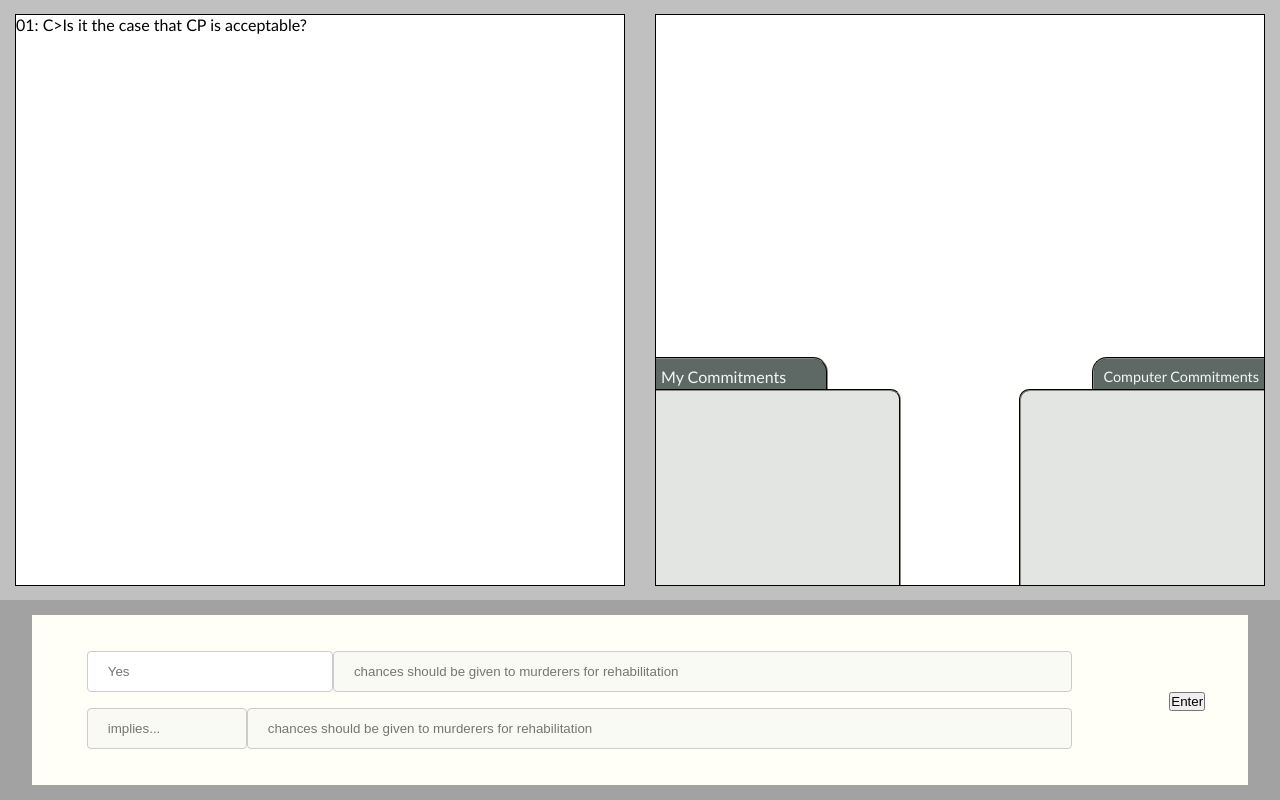
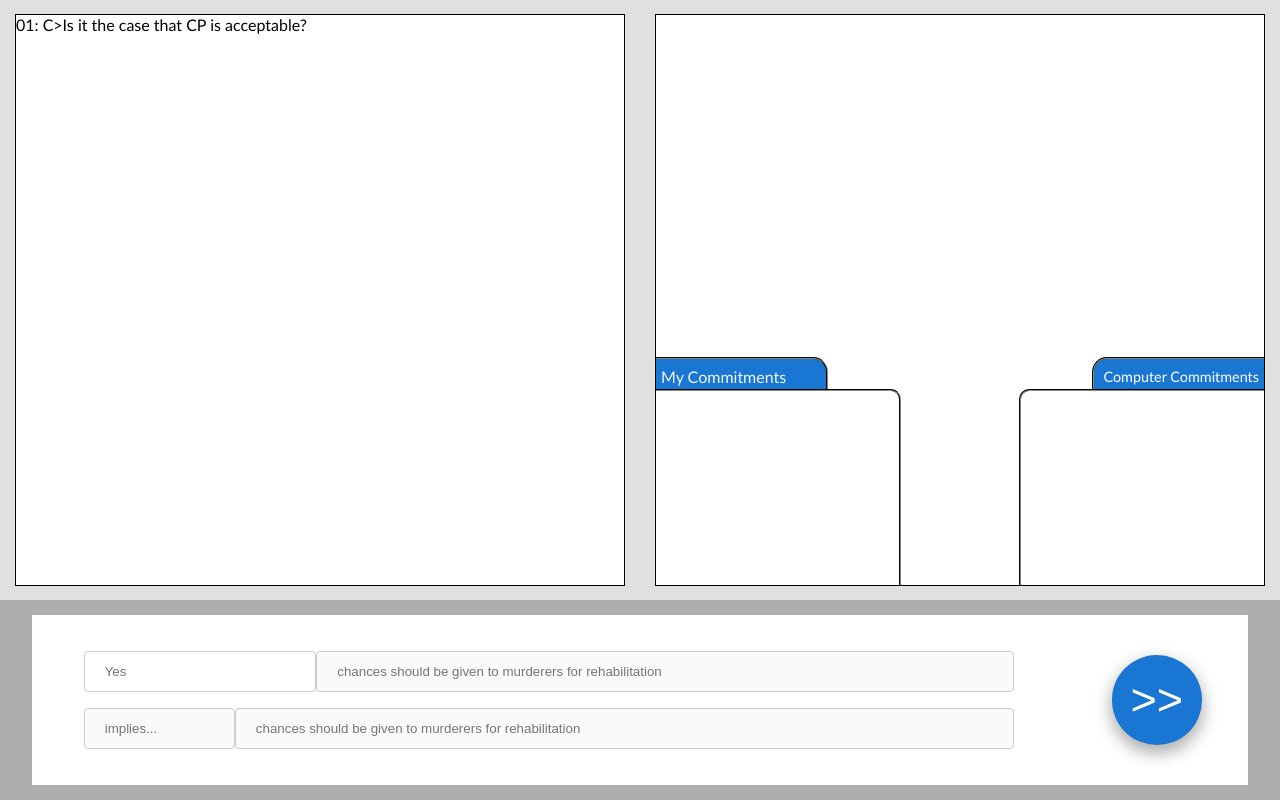
Before and after one commit to dji501/HumanComputerDebate, a React app: page / in a window 1280 px wide. Built offline with nearby package versions, Linux system fonts and the light colour scheme.

Commit message:
Improve styling of page. Refactor css. Apply colour scheme. #23

```diff
--- a/src/scripts/debatingSystemInterface.js
+++ b/src/scripts/debatingSystemInterface.js
@@ -159,33 +159,19 @@ export class DebatingSystemInterface extends React.Component{
         }
     }
 
-    handleStudentTabClick(event) {
+    handleTabClick(event) {
         if (event.target.tagName === "P") {
             event.target = event.target.parentElement;
         }
 
-        if (event.target.className ===  "debatehistorytree__studentcs__tab__clicked") {
-            event.target.className = "debatehistorytree__studentcs__tab";
-            event.target.nextSibling.className = "debatehistorytree__studentcs__store";
+        if (event.target.classList.contains("debatehistorytree__tab__clicked")) {
+            event.target.classList.remove("debatehistorytree__tab__clicked");
+            event.target.nextSibling.classList.remove("debatehistorytree__store__HIDDEN");
         } else {
-            event.target.className =  "debatehistorytree__studentcs__tab__clicked";
-            event.target.nextSibling.className = "debatehistorytree__studentcs__store__HIDDEN";
+            event.target.classList.add("debatehistorytree__tab__clicked");
+            event.target.nextSibling.classList.add("debatehistorytree__store__HIDDEN");
         }
 
-    }
-
-    handleComputerTabClick(event) {
-        if (event.target.tagName === "P") {
-            event.target = event.target.parentElement;
-        }
-
-        if (event.target.className ===  "debatehistorytree__computercs__tab__clicked") {
-            event.target.className = "debatehistorytree__computercs__tab";
-            event.target.nextSibling.className = "debatehistorytree__computercs__store";
-        } else {
-            event.target.className =  "debatehistorytree__computercs__tab__clicked";
-            event.target.nextSibling.className = "debatehistorytree__computercs__store__HIDDEN";
-        }
     }
 
     clearInput(event) {
@@ -215,8 +201,8 @@ export class DebatingSystemInterface extends React.Component{
                         <div className="debatehistorytree__boundary">
                             <div className="debatehistorytree__treearea">
                             </div>
-                            <CommitmentStorePopup owner="My" className={"debatehistorytree__studentcs"} onTabClick={this.handleStudentTabClick} onCommitmentClick={this.handleStudentCommitmentClick} commitmentStore={this.state.studentCSStrings}/>
-                            <CommitmentStorePopup owner="Computer" className={"debatehistorytree__computercs"}  onTabClick={this.handleComputerTabClick} onCommitmentClick={this.handleComputerCommitmentClick} commitmentStore={this.state.computerCSStrings}/>
+                            <CommitmentStorePopup owner="My" className={"debatehistorytree__studentcs"} onTabClick={this.handleTabClick} onCommitmentClick={this.handleStudentCommitmentClick} commitmentStore={this.state.studentCSStrings}/>
+                            <CommitmentStorePopup owner="Computer" className={"debatehistorytree__computercs"}  onTabClick={this.handleTabClick} onCommitmentClick={this.handleComputerCommitmentClick} commitmentStore={this.state.computerCSStrings}/>
                         </div>
                     </div>
                 </div>
@@ -311,10 +297,10 @@ function CommitmentStore(props) {
 function CommitmentStorePopup(props) {
     return (
         <div className={props.className}>
-            <div className={props.className + "__tab"} onClick={props.onTabClick}>
+            <div className={"debatehistorytree__tab " + props.className + "__tab"} onClick={props.onTabClick}>
                 <p className={props.className + "__tabtext"}>{props.owner + " Commitments"}</p>
             </div>
-            <div className={props.className + "__store"}>
+            <div className={"debatehistorytree__store " + props.className + "__store"}>
                 <CommitmentStore owner={props.owner} onClick={props.onCommitmentClick} commitmentStore={props.commitmentStore}/>
             </div>
         </div>
@@ -326,7 +312,7 @@ function InputButton(props) {
         <div id="moveinput-button">
             <button className="userinput__button"
                     onClick={props.onClick}>
-                    Enter
+                    >>
             </button>
         </div>
     );
--- a/src/styles/humcomdeb.css
+++ b/src/styles/humcomdeb.css
@@ -22,14 +22,13 @@ input[type=text], select {
     height: 75vh;
     width: 100vw;
     display: inline-flex;
-    background-color: silver;
     min-width: 890px;
 }
     .debatehistorydialogue {
         height: inherit;
         width: 50%;
         display: inline-flex;
-        background-color: silver;
+        background-color: #e0e0e0;
     }
 
         .debatehistorydialogue__boundary {
@@ -52,7 +51,7 @@ input[type=text], select {
         height: inherit;
         width: 50%;
         display: inline-flex;
-        background-color: silver;
+        background-color: #e0e0e0;
     }
 
         .debatehistorytree__boundary {
@@ -65,6 +64,59 @@ input[type=text], select {
             border-color: #000000;
             position: relative;
         }
+
+            .debatehistorytree__store {
+                background: #ffffff;
+                height: 85%;
+                width: 100%;
+
+                position: absolute;
+                bottom: 0;
+                right: 0;
+
+                border-width: 2px;
+                border-color: #343631;
+                border-style: groove;
+                border-bottom: unset;
+
+                overflow: scroll;
+                overflow-x: hidden;
+            }
+
+                .debatehistorytree__store__HIDDEN {
+                    display: none;
+                }
+
+            .debatehistorytree__tab {
+                background: #1976d2;
+                height: 15%;
+                width: 170px;
+
+                position: absolute;
+
+                border-width: 2px;
+                border-color: #343631;
+                border-style: groove;
+                border-bottom: unset;
+
+                display: flex;
+                flex-direction: column;
+                justify-content: center;
+                cursor: pointer;
+            }
+
+                .debatehistorytree__tab__clicked {
+                    bottom: 0;
+                }
+
+                .debatehistorytree__tab:hover {
+                    background:  #63a4ff;
+                }
+
+                .debatehistorytree__tab:active {
+                    background-color: #004ba0;
+                }
+
             .debatehistorytree__studentcs {
                 height: 40%;
                 width: 40%;
@@ -74,46 +126,9 @@ input[type=text], select {
                 min-width: 200px;
             }
                 .debatehistorytree__studentcs__tab {
-                    background: #5e6965;
-                    height: 15%;
-                    width: 170px;
-
-                    position: absolute;
+                    border-left: unset;
                     left: 0;
-
-                    border-width: 2px;
-                    border-color: #343631;
-                    border-style: groove;
                     border-radius: 0px 15px 5px 0px;
-                    border-bottom: unset;
-                    border-left: unset;
-
-                    display: flex;
-                    flex-direction: column;
-                    justify-content: center;
-                    cursor: pointer;
-                }
-
-                .debatehistorytree__studentcs__tab__clicked {
-                    background: #5e6965;
-                    height: 15%;
-                    width: 170px;
-
-                    position: absolute;
-                    left: 0;
-                    bottom: 0;
-
-                    border-width: 2px;
-                    border-color: #343631;
-                    border-style: groove;
-                    border-radius: 0px 15px 5px 0px;
-                    border-bottom: unset;
-                    border-left: unset;
-
-                    display: flex;
-                    flex-direction: column;
-                    justify-content: center;
-                    cursor: pointer;
                 }
 
                 .debatehistorytree__studentcs__tabtext {
@@ -123,27 +138,9 @@ input[type=text], select {
                 }
 
                 .debatehistorytree__studentcs__store {
-                    background: #e3e5e3;
-                    height: 85%;
-                    width: 100%;
-
-                    position: absolute;
-                    bottom: 0;
+                    border-left: unset;
                     left: 0;
-
-                    border-width: 2px;
-                    border-color: #343631;
-                    border-style: groove;
-                    border-bottom: unset;
-                    border-left: unset;
                     border-radius: 0px 10px 0px 0px;
-
-                    overflow: scroll;
-                    overflow-x: hidden;
-                }
-
-                    .debatehistorytree__studentcs__store__HIDDEN {
-                        display: none;
                 }
 
             .debatehistorytree__computercs {
@@ -156,77 +153,22 @@ input[type=text], select {
             }
 
                 .debatehistorytree__computercs__tab {
-                    background: #5e6965;
-                    height: 15%;
-                    width: 170px;
-
-                    position: absolute;
+                    border-right: unset;
                     right: 0;
-
-                    border-width: 2px;
-                    border-color: #343631;
-                    border-style: groove;
                     border-radius: 15px 0px 0px 5px;
-                    border-bottom: unset;
-                    border-right: unset;
-
-                    display: flex;
-                    flex-direction: column;
-                    justify-content: center;
-                    cursor: pointer;
-                }
-
-                    .debatehistorytree__computercs__tab__clicked {
-                        background: #5e6965;
-                        height: 15%;
-                        width: 170px;
-
-                        position: absolute;
-                        right: 0;
-                        bottom: 0;
-
-                        border-width: 2px;
-                        border-color: #343631;
-                        border-style: groove;
-                        border-radius: 15px 0px 0px 5px;
-                        border-bottom: unset;
-                        border-right: unset;
-
-                        display: flex;
-                        flex-direction: column;
-                        justify-content: center;
-                        cursor: pointer;
                 }
 
                 .debatehistorytree__computercs__tabtext {
                     position: absolute;
                     right: 5px;
-                        color: #F0F8F5;
+                    color: #FFFFFF;
                     font-size: 0.9em;
                 }
 
                 .debatehistorytree__computercs__store {
-                    background: #e3e5e3;
-                    height: 85%;
-                    width: 100%;
-
-                    position: absolute;
-                    bottom: 0;
+                    border-right: unset;
                     right: 0;
-
-                    border-width: 2px;
-                    border-color: #343631;
-                    border-style: groove;
-                    border-bottom: unset;
-                    border-right: unset;
                     border-radius: 10px 0px 0px 0px;
-
-                    overflow: scroll;
-                    overflow-x: hidden;
-                }
-
-                    .debatehistorytree__computercs__store__HIDDEN {
-                        display: none;
                 }
 
 .commitmentstore__list {
@@ -244,8 +186,13 @@ input[type=text], select {
         cursor: pointer;
     }
 
+    .commitmentstore__listelement:hover {
+        background-color: #63a4ff;
+    }
+
         .commitmentstore__listelement__clicked {
-            background-color: #66cdaa;
+            background-color: #1976d2;
+            color: #ffffff;
             list-style-type: none;
             display: block;
             padding-bottom: 6px;
@@ -253,8 +200,9 @@ input[type=text], select {
             cursor: pointer;
         }
 
+
 .userinput {
-    background-color: #a2a2a2;
+    background-color: #aeaeae;
     height: 25vh;
     width: 100vw;
     display: inline-flex;
@@ -264,7 +212,7 @@ input[type=text], select {
     .userinput__inset {
         width: 95%;
         height: 85%;
-        background-color: #fffff8;
+        background-color: #ffffff;
         display: flex;
         flex-wrap: nowrap;
         justify-content: space-evenly;
@@ -274,7 +222,7 @@ input[type=text], select {
             margin: inherit;
             height: inherit;
             width: inherit;
-            flex: 9 90%;
+            flex: 9 85%;
         }
 
             .userinput__inputarea__inputs{
@@ -308,11 +256,39 @@ input[type=text], select {
             display: flex;
             flex-direction: column;
             flex-wrap: nowrap;
-            flex: 1 10%;
+            flex: 1 15%;
         }
 
             .userinput__inputbutton {
                 margin: inherit;
+            }
+
+                .userinput__button {
+                    margin: inherit;
+                    background-color: #1976d2;
+                    border: none;
+                    border-radius: 50%;
+                    box-shadow: 0 8px 16px 0 rgba(0,0,0,0.2), 0 6px 20px 0 rgba(0,0,0,0.19);
+
+                    color: white;
+                    font-size: 45px;
+                    padding: 19px 19px;
+
+                    cursor: pointer;
+                }
+
+                .userinput__button:focus {
+                    outline:0;
+                }
+
+                .userinput__button:hover {
+                    background-color: #63a4ff;
+                }
+
+                .userinput__button:active {
+                    background-color: #004ba0;
+                    box-shadow: 0 8px 16px 0 rgba(0,0,0,0.3), 0 6px 20px 0 rgba(0,0,0,0.29);
+                    transform: translateY(2px);
                 }
 
 ::-webkit-scrollbar
```
Lines whose indentation alone changed are shown as unchanged.
